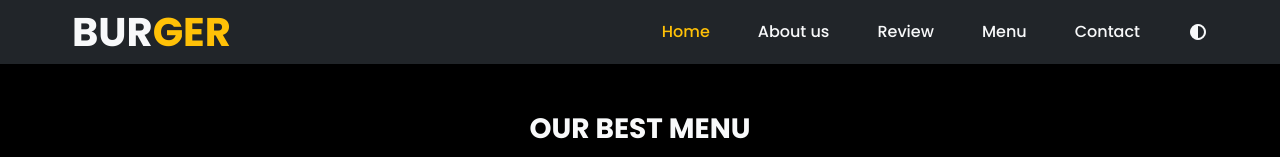
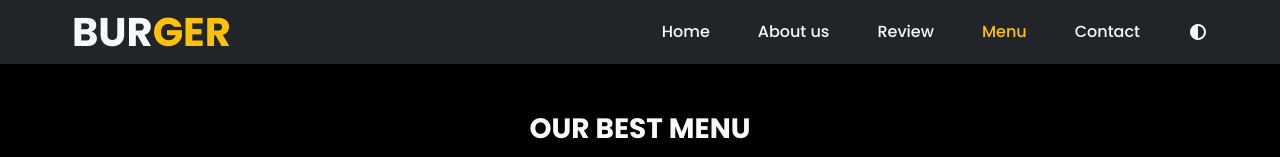
Before and after one commit to bahaa-mustafa/Burgar, a plain HTML site: page menu.html in a window 1280 px wide. Shown: the top 157 px of the page. Drawn offline with nearby package versions, Linux system fonts and the light colour scheme; no server answers.

Commit message:
fix menu active first

```diff
--- a/menu.html
+++ b/menu.html
@@ -53,10 +53,10 @@
                     <input type="checkbox" id="dark_mode" hidden>
                     <input type="checkbox" id="nav_menu" hidden>
                     <ul class="d-flex justify-content-center gap-5 align-items-center text-center ms-auto nav_menu">
-                        <a href="index.html#Home" class="text-light fw-medium text-center fs-6 active">Home</a>
+                        <a href="index.html#Home" class="text-light fw-medium text-center fs-6 ">Home</a>
                         <a href="index.html#About" class="text-light fw-medium text-center fs-6 text-nowrap">About us</a>
                         <a href="index.html#Review" class="text-light fw-medium text-center fs-6 ">Review</a>
-                        <a href="#menu" class="text-light fw-medium text-center fs-6 ">Menu</a>
+                        <a href="#menu" class="text-light fw-medium text-center fs-6 active">Menu</a>
                         <a href="#Contact" class="text-light fw-medium text-center fs-6 ">Contact</a>
                         <label for="dark_mode" class="d-flex align-items-center ms--auto ms-sm-0 ">
                             <i class="fa-solid fa-circle-half-stroke text-light"></i>
```
